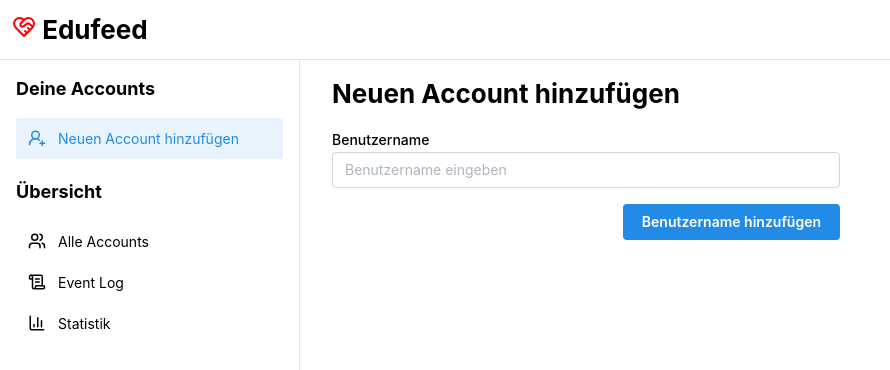
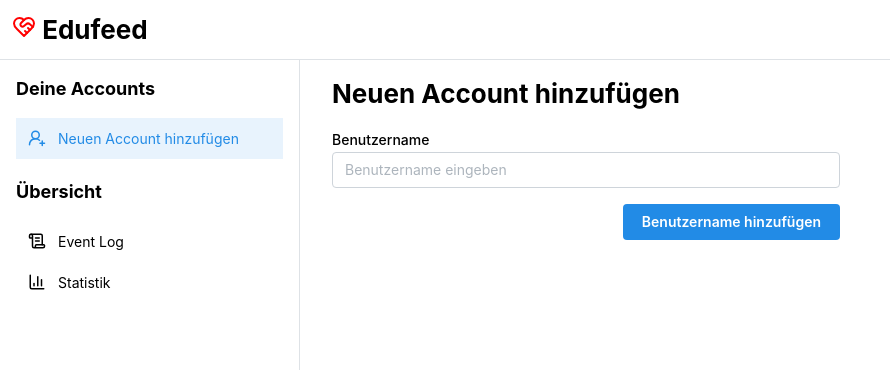
Before and after one commit to kulla/2025-04-16-edufeed-prototype, a React app: page / in a window 1280 px wide. Shown: the top 370 px of the page, without its empty margins (0-890 px from the left). Built offline with nearby package versions, Linux system fonts and the light colour scheme; the HTML template or start-up script is replaced by a standard one.

Commit message:
refactor(app): Remove Accounts view

```diff
--- a/src/App.tsx
+++ b/src/App.tsx
@@ -17,7 +17,6 @@ import { useState } from 'react'
 import useEventLog, { EventLogProvider } from './hooks/event-log'
 import EventLog from './components/event-log'
 import Statistics from './components/statistics'
-import Accounts from './components/accounts'
 import AddAccount from './components/add-account'
 import { getCurrentUserNames } from './utils'
 import CreateMaterial from './components/create-material'
@@ -102,12 +101,6 @@ function App() {
           Übersicht
         </Title>
         <NavLink
-          label="Alle Accounts"
-          leftSection={<Users size={18} />}
-          active={main.name === 'accounts'}
-          onClick={() => setMain({ name: 'accounts' })}
-        />
-        <NavLink
           label="Event Log"
           leftSection={<ScrollText size={18} />}
           active={main.name === 'event-log'}
@@ -129,8 +122,6 @@ function App() {
     switch (main.name) {
       case 'add-account':
         return <AddAccount />
-      case 'accounts':
-        return <Accounts />
       case 'event-log':
         return <EventLog />
       case 'statistics':
@@ -155,7 +146,6 @@ type OpenedView =
   | { name: 'explore'; account: string }
   | { name: 'notification'; account: string }
   | { name: 'currated-oer'; account: string }
-  | { name: 'accounts' }
   | { name: 'event-log' }
   | { name: 'statistics' }
 
--- a/src/components/accounts.tsx
+++ /dev/null
@@ -1,3 +0,0 @@
-export default function Accounts() {
-  return 'Hello Wolrd'
-}
```
